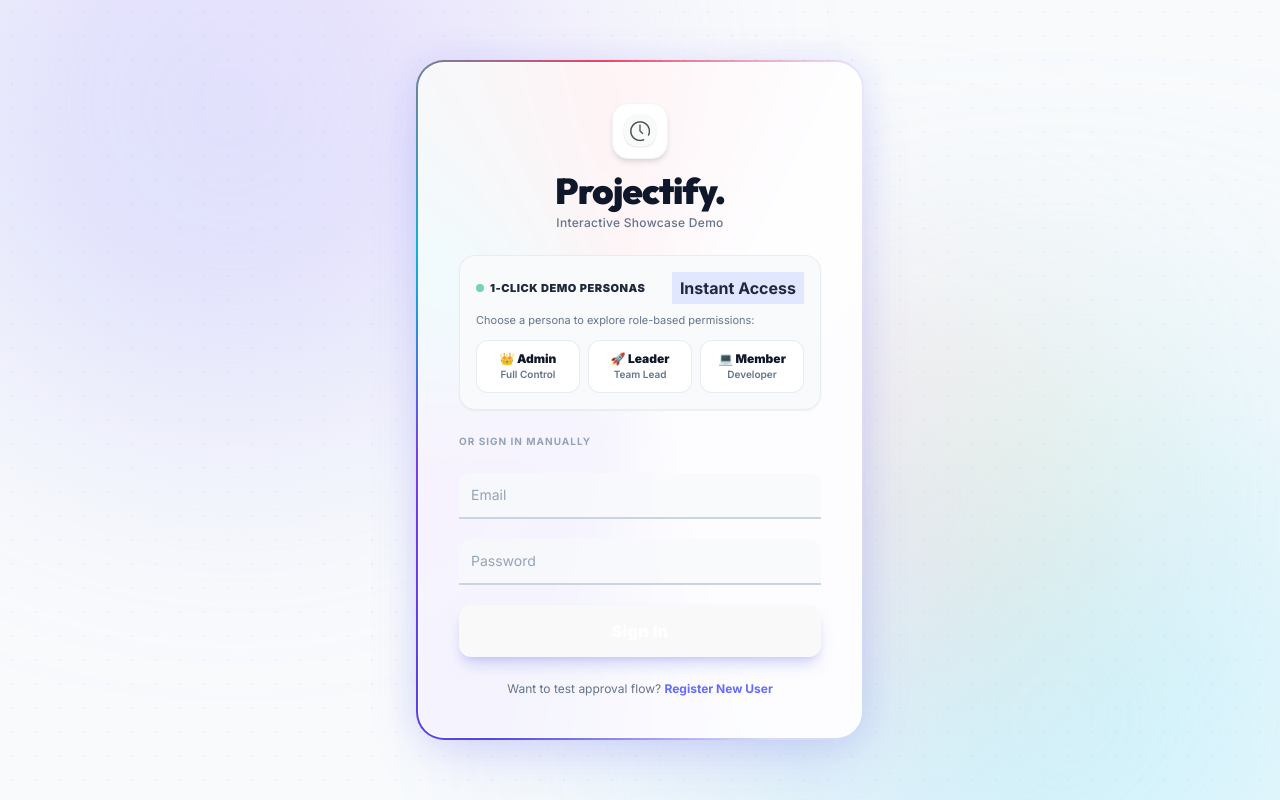
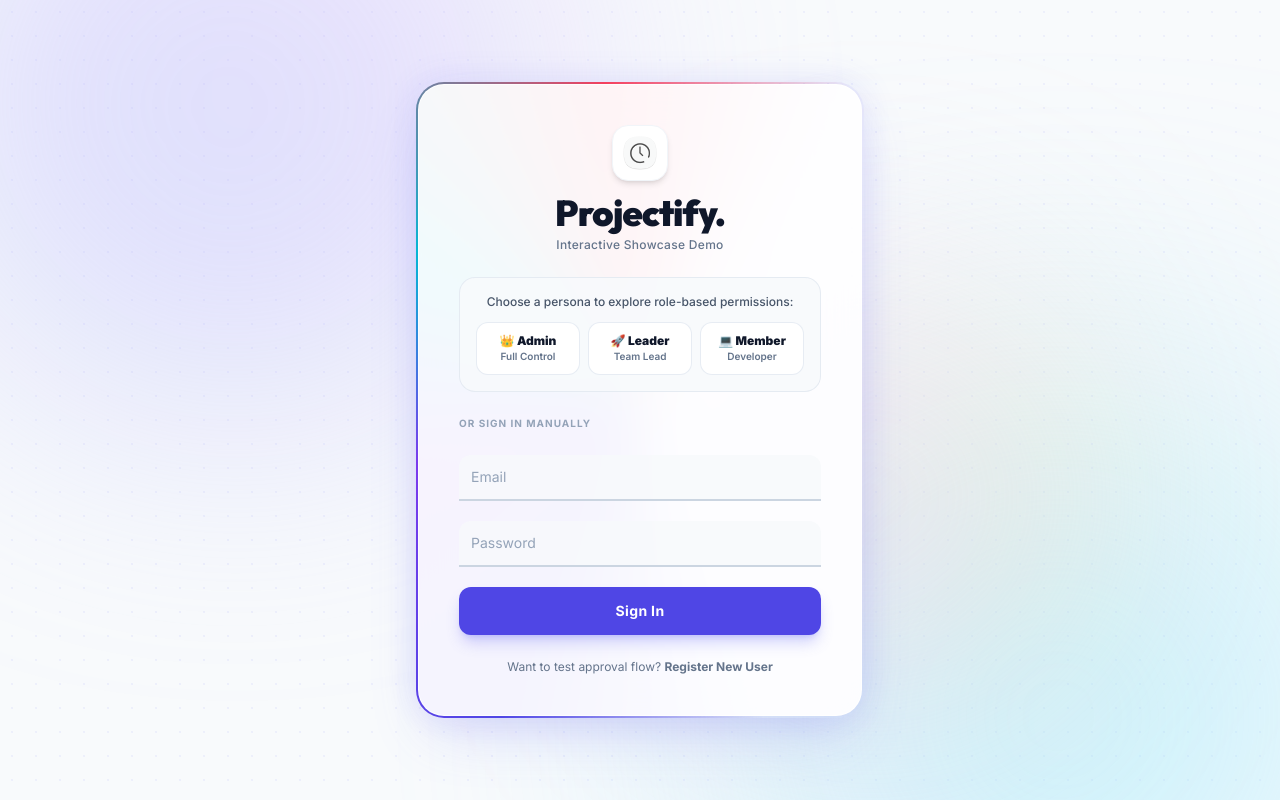
Before and after one commit to Brilliafy/Projectify, a React (Vite) app in the folder frontend/: page /login in a window 1280 px wide. Built offline with nearby package versions, Linux system fonts and the light colour scheme.

Commit message:
fix(ui): remove persona headers, eliminate default button background override, style solid indigo sign-in button

```diff
--- a/frontend/src/index.css
+++ b/frontend/src/index.css
@@ -3,65 +3,10 @@
 @tailwind utilities;
 
 :root {
-  font-family: 'Inter', system-ui, Avenir, Helvetica, Arial, sans-serif;
-  line-height: 1.5;
-  font-weight: 400;
-
-  color-scheme: light dark;
-  color: rgba(255, 255, 255, 0.87);
-  background-color: #242424;
-
-  font-synthesis: none;
+  font-family: 'Inter', system-ui, -apple-system, BlinkMacSystemFont, 'Segoe UI', Roboto, sans-serif;
   text-rendering: optimizeLegibility;
   -webkit-font-smoothing: antialiased;
   -moz-osx-font-smoothing: grayscale;
-}
-
-a {
-  font-weight: 500;
-  color: #646cff;
-  text-decoration: inherit;
-}
-a:hover {
-  color: #535bf2;
-}
-
-
-h1 {
-  font-size: 3.2em;
-  line-height: 1.1;
-}
-
-button {
-  border-radius: 8px;
-  border: 1px solid transparent;
-  padding: 0.6em 1.2em;
-  font-size: 1em;
-  font-weight: 500;
-  font-family: inherit;
-  background-color: #1a1a1a;
-  cursor: pointer;
-  transition: border-color 0.25s;
-}
-button:hover {
-  border-color: #646cff;
-}
-button:focus,
-button:focus-visible {
-  outline: 4px auto -webkit-focus-ring-color;
-}
-
-@media (prefers-color-scheme: light) {
-  :root {
-    color: #213547;
-    background-color: #ffffff;
-  }
-  a:hover {
-    color: #747bff;
-  }
-  button {
-    background-color: #f9f9f9;
-  }
 }
 
 
--- a/frontend/src/pages/Login.tsx
+++ b/frontend/src/pages/Login.tsx
@@ -79,23 +79,16 @@ export default function Login() {
             <p className="mt-1 text-xs text-slate-500 tracking-wide font-medium">Interactive Showcase Demo</p>
           </div>
 
-          {/* 1-Click Demo Login Personas */}
-          <div className="mb-6 p-4 rounded-2xl bg-slate-50 border border-slate-200/70 shadow-sm">
-            <div className="flex items-center justify-between mb-2">
-              <span className="text-[11px] font-black uppercase tracking-wider text-primary flex items-center gap-1.5">
-                <span className="w-2 h-2 rounded-full bg-emerald-500 animate-pulse"></span>
-                1-Click Demo Personas
-              </span>
-              <span className="badge badge-xs bg-indigo-100 text-primary border-none font-bold px-2 py-1">Instant Access</span>
-            </div>
-            <p className="text-[11px] text-slate-500 mb-3">
+          {/* Quick Persona Selection */}
+          <div className="mb-6 p-4 rounded-2xl bg-slate-50/90 border border-slate-200/80 shadow-xs">
+            <p className="text-xs font-medium text-slate-600 mb-3 text-center">
               Choose a persona to explore role-based permissions:
             </p>
             <div className="grid grid-cols-3 gap-2">
               <button
                 type="button"
                 onClick={() => quickLogin('admin@projectify.com')}
-                className="group p-2.5 rounded-xl bg-white hover:bg-amber-50/70 border border-slate-200/80 hover:border-amber-300 text-slate-800 shadow-xs transition-all duration-200 flex flex-col items-center hover:scale-105 active:scale-95"
+                className="group p-2.5 rounded-xl bg-white hover:bg-amber-50/80 border border-slate-200/80 hover:border-amber-400 text-slate-800 shadow-xs transition-all duration-200 flex flex-col items-center hover:scale-105 active:scale-95"
               >
                 <span className="text-xs font-black text-slate-900 group-hover:text-amber-700 transition-colors">👑 Admin</span>
                 <span className="text-[10px] font-semibold text-slate-500 group-hover:text-amber-800">Full Control</span>
@@ -103,17 +96,17 @@ export default function Login() {
               <button
                 type="button"
                 onClick={() => quickLogin('leader@projectify.com')}
-                className="group p-2.5 rounded-xl bg-white hover:bg-indigo-50/70 border border-slate-200/80 hover:border-indigo-300 text-slate-800 shadow-xs transition-all duration-200 flex flex-col items-center hover:scale-105 active:scale-95"
+                className="group p-2.5 rounded-xl bg-white hover:bg-indigo-50/80 border border-slate-200/80 hover:border-indigo-400 text-slate-800 shadow-xs transition-all duration-200 flex flex-col items-center hover:scale-105 active:scale-95"
               >
-                <span className="text-xs font-black text-slate-900 group-hover:text-primary transition-colors">🚀 Leader</span>
+                <span className="text-xs font-black text-slate-900 group-hover:text-indigo-600 transition-colors">🚀 Leader</span>
                 <span className="text-[10px] font-semibold text-slate-500 group-hover:text-indigo-800">Team Lead</span>
               </button>
               <button
                 type="button"
                 onClick={() => quickLogin('sarah@projectify.com')}
-                className="group p-2.5 rounded-xl bg-white hover:bg-sky-50/70 border border-slate-200/80 hover:border-sky-300 text-slate-800 shadow-xs transition-all duration-200 flex flex-col items-center hover:scale-105 active:scale-95"
+                className="group p-2.5 rounded-xl bg-white hover:bg-sky-50/80 border border-slate-200/80 hover:border-sky-400 text-slate-800 shadow-xs transition-all duration-200 flex flex-col items-center hover:scale-105 active:scale-95"
               >
-                <span className="text-xs font-black text-slate-900 group-hover:text-sky-700 transition-colors">💻 Member</span>
+                <span className="text-xs font-black text-slate-900 group-hover:text-sky-600 transition-colors">💻 Member</span>
                 <span className="text-[10px] font-semibold text-slate-500 group-hover:text-sky-800">Developer</span>
               </button>
             </div>
@@ -162,7 +155,7 @@ export default function Login() {
 
             <button
               type="submit"
-              className="w-full py-3.5 btn btn-primary text-white font-black tracking-wide rounded-xl shadow-lg shadow-indigo-500/25 hover:shadow-indigo-500/40 hover:scale-[1.02] active:scale-[0.98] transition-all duration-300 border-none"
+              className="w-full py-3.5 px-4 bg-indigo-600 hover:bg-indigo-700 active:bg-indigo-800 text-white font-bold tracking-wide rounded-xl shadow-lg shadow-indigo-500/30 hover:shadow-indigo-500/40 hover:scale-[1.01] active:scale-[0.99] transition-all duration-200 border-none cursor-pointer text-sm"
             >
               Sign In
             </button>
--- a/frontend/src/pages/Register.tsx
+++ b/frontend/src/pages/Register.tsx
@@ -115,7 +115,7 @@ export default function Register() {
 
             <button
               type="submit"
-              className="w-full py-3.5 btn btn-primary text-white font-black tracking-wide rounded-xl shadow-lg shadow-indigo-500/25 hover:shadow-indigo-500/40 hover:scale-[1.02] active:scale-[0.98] transition-all duration-300 border-none"
+              className="w-full py-3.5 px-4 bg-indigo-600 hover:bg-indigo-700 active:bg-indigo-800 text-white font-bold tracking-wide rounded-xl shadow-lg shadow-indigo-500/30 hover:shadow-indigo-500/40 hover:scale-[1.01] active:scale-[0.99] transition-all duration-200 border-none cursor-pointer text-sm"
             >
               Register
             </button>
```
